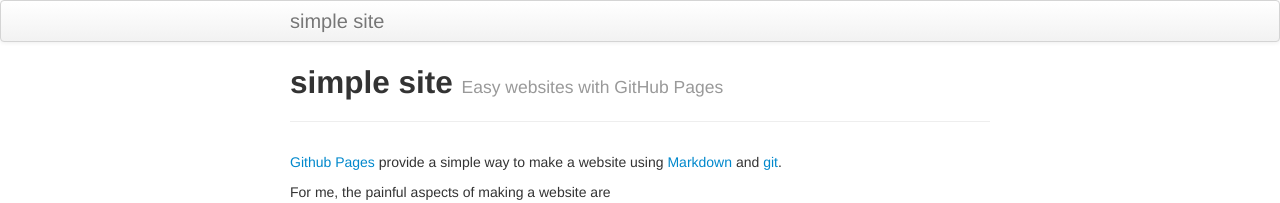
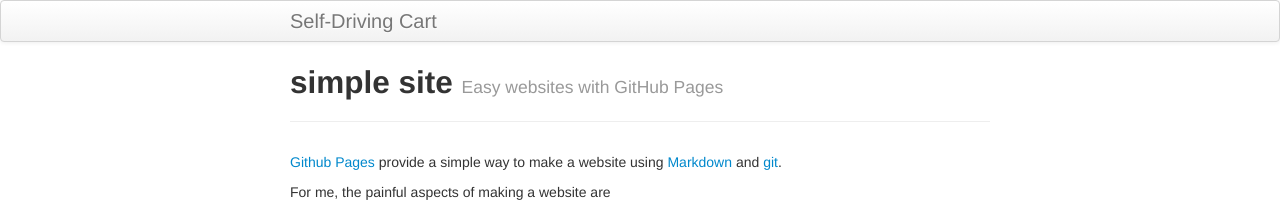
Before and after one commit to v1shanker/capstone, a Jekyll site: the page built from index.md, in a window 1280 px wide. Shown: the top 203 px of the page. Built offline with Jekyll 4.4.1, drawn with Linux system fonts in a browser that asks for light colours.

Commit message:
still not sure why it isn't working

```diff
--- a/_config.yml
+++ b/_config.yml
@@ -8,16 +8,12 @@ highlighter: rouge
 # Themes are encouraged to use these universal variables
 # so be sure to set them if your theme uses them.
 #
-title : simple site
+title : Self-Driving Cart
 author :
-  name : Karl Broman
-  email : kbroman@gmail.com
-  github : kbroman
-  twitter : kwbroman
-  feedburner : nil
+  name : John Doe
 
 # NOTE: If replacing this next line with your own URL, you likely want "https://" not "http://"
-production_url : http://kbroman.github.io/simple_site
+production_url : https://v1shaner.github.io/self-driving-cart
 
 # Tell Github to use the kramdown markdown interpreter
 # (see https://help.github.com/articles/migrating-your-pages-site-from-maruku)
@@ -52,7 +48,7 @@ JB :
   #     This means always setting the protocol (http|https) or prefixing with "/"
   #
   # NOTE: If replacing this next line with your own URL, you likely want "https://" not "http://"
-  BASE_PATH : http://kbroman.org/simple_site
+  BASE_PATH : https://v1shaner.github.io/self-driving-cart
 
   # By default, the asset_path is automatically defined relative to BASE_PATH plus the enabled theme.
   # ex: [BASE_PATH]/assets/themes/[THEME-NAME]
```
